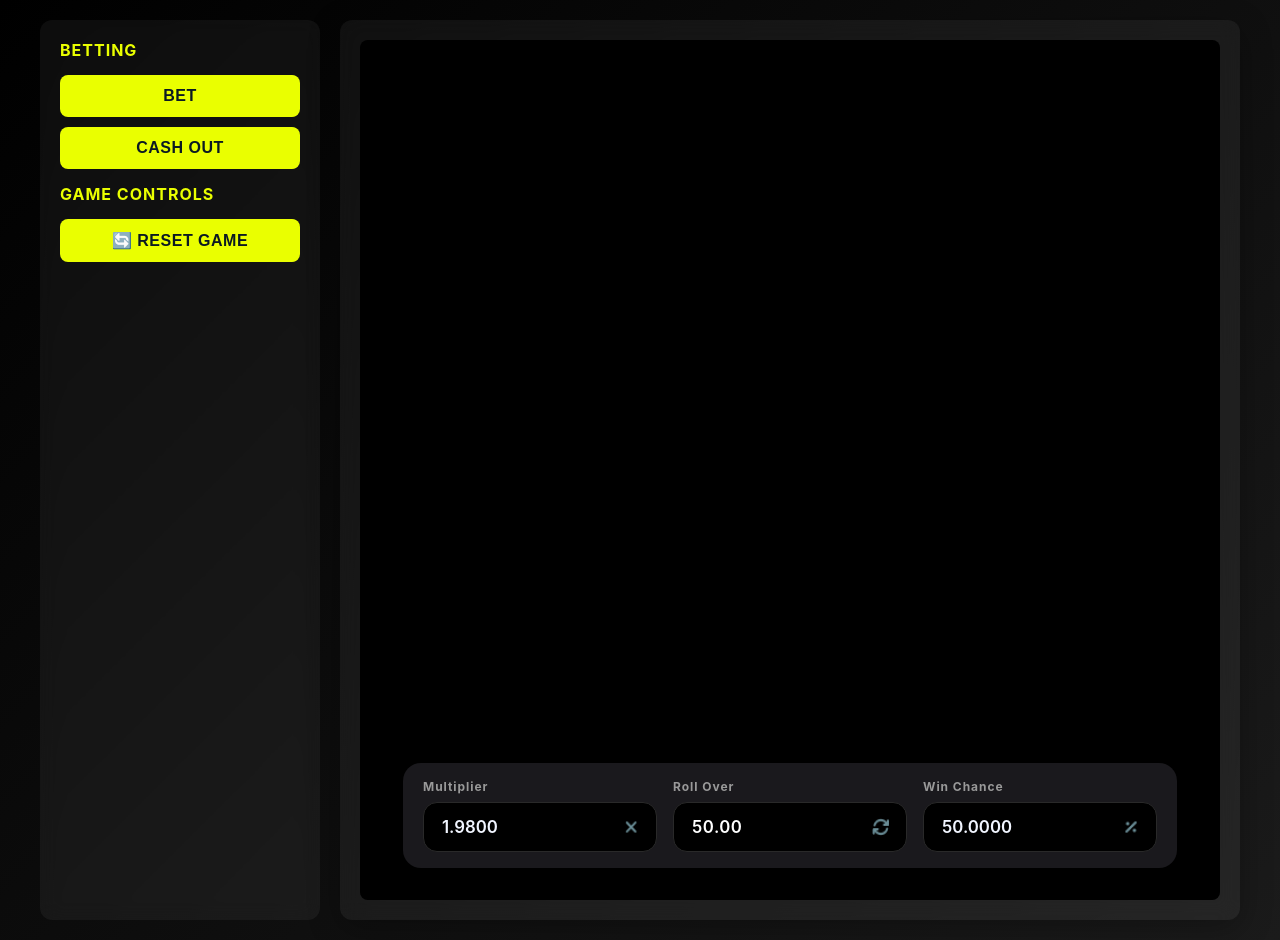
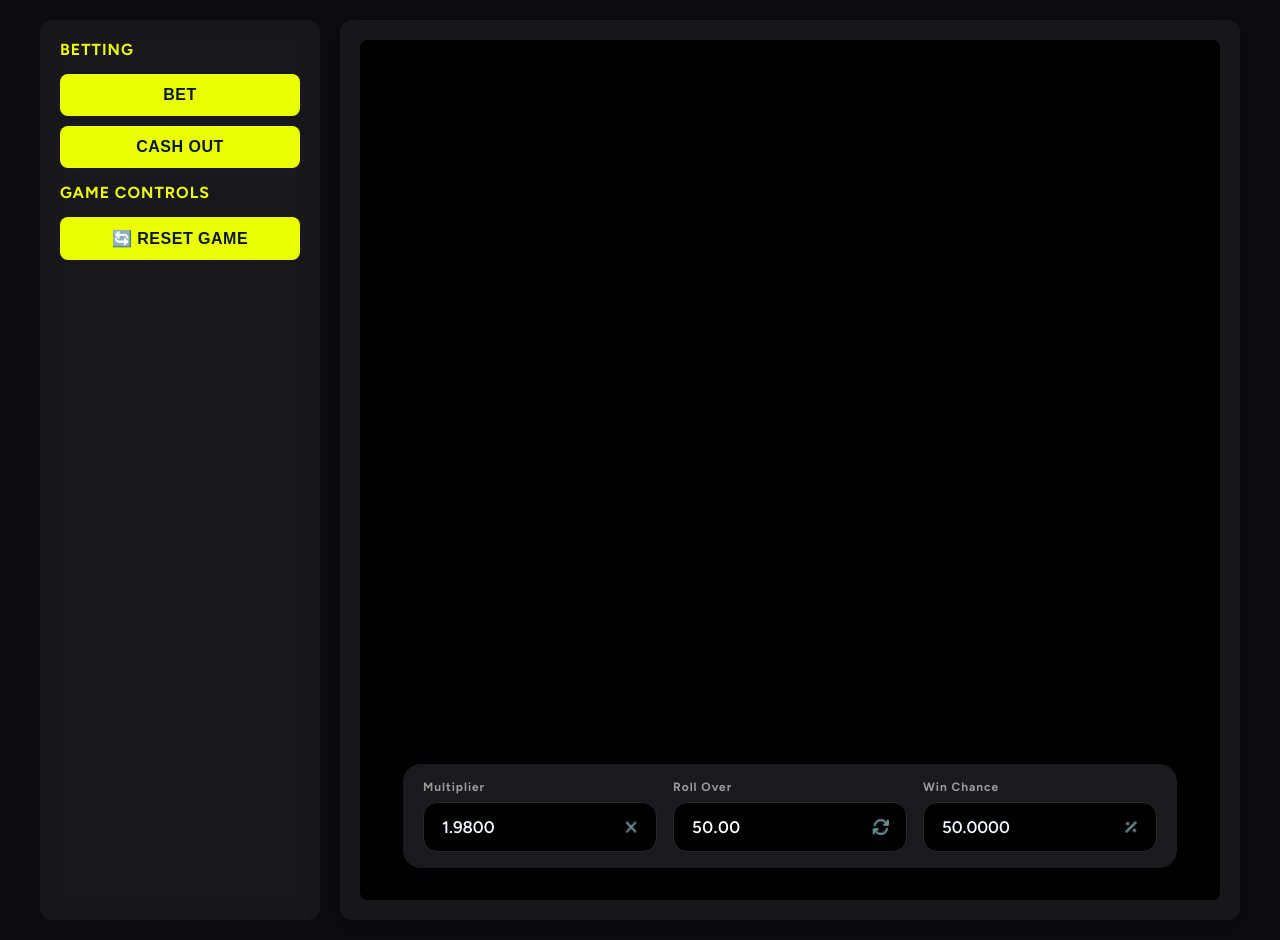
Before and after one commit to BNJMO/Dice-Web, a website built with Vite: page index.html in a window 1280 px wide. Built offline with nearby package versions, Linux system fonts and the light colour scheme.

Commit message:
Tweak game palette and typography

```diff
--- a/src/style.css
+++ b/src/style.css
@@ -1,3 +1,5 @@
+@import url("https://fonts.googleapis.com/css2?family=Figtree:wght@400;600;700&display=swap");
+
 * {
   margin: 0;
   padding: 0;
@@ -5,8 +7,8 @@
 }
 
 body {
-  font-family: "Inter", system-ui, -apple-system, "Segoe UI", Arial, sans-serif;
-  background: linear-gradient(135deg, #000000 0%, #1b1b1b 100%);
+  font-family: "Figtree", system-ui, -apple-system, "Segoe UI", Arial, sans-serif;
+  background: #0C0B0F;
   color: #ffffff;
   min-height: 100vh;
   display: flex;
@@ -65,7 +67,7 @@ h1 {
   border-radius: 8px;
   overflow: hidden;
   position: relative;
-  background: rgba(14, 14, 14, 0.5);
+  background: #0C0B0F;
 }
 
 .game-bottom-panel {
@@ -193,7 +195,7 @@ button.game-panel-value:focus-visible {
   flex-direction: column;
   gap: 4px;
   padding: 4px;
-  background: rgba(35, 39, 52, 0.92);
+  background: #1A191D;
   border-radius: 6px;
   opacity: 0;
   pointer-events: none;
```
